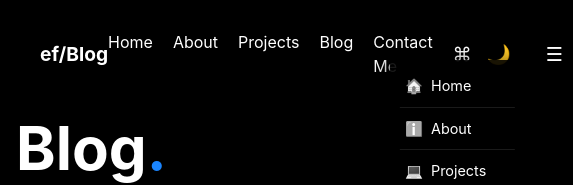
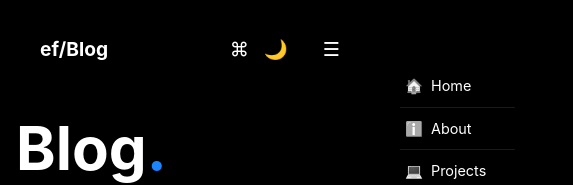
Before and after one commit to ElijahFeldman7/elijahfeldmanweb, a React (Create React App) app: page /blog in a window 390 px wide. Shown: the top 185 px of the page, 573 px wide, since content can reach past the window. Built offline with nearby package versions, Linux system fonts and the light colour scheme.

Commit message:
mobile friendly navbar

```diff
--- a/src/components/NavBar.js
+++ b/src/components/NavBar.js
@@ -76,7 +76,7 @@ const NavBar = () => {
       {/* Right-aligned Icons and Main Navigation Links */}
       <div style={{ display: 'flex', alignItems: 'center', gap: '20px' }}>
         {/* Main Navigation Links (for larger screens) */}
-        <div className="main-nav-links" style={{ display: 'flex', gap: '20px' }}>
+        <div className="hidden md:flex" style={{ gap: '20px' }}>
           {pages.map((page) => (
             <Link key={page.name} to={page.path} style={{ color: 'white', textDecoration: 'none', transition: 'color 0.3s ease', '&:hover': { textDecoration: 'underline' } }}>
               {page.name}
--- a/src/index.css
+++ b/src/index.css
@@ -41,9 +41,3 @@ code {
 .blinking-cursor {
   animation: blink 0.75s step-end infinite;
 }
-
-@media (max-width: 768px) {
-  .main-nav-links {
-    display: none;
-  }
-}
```
